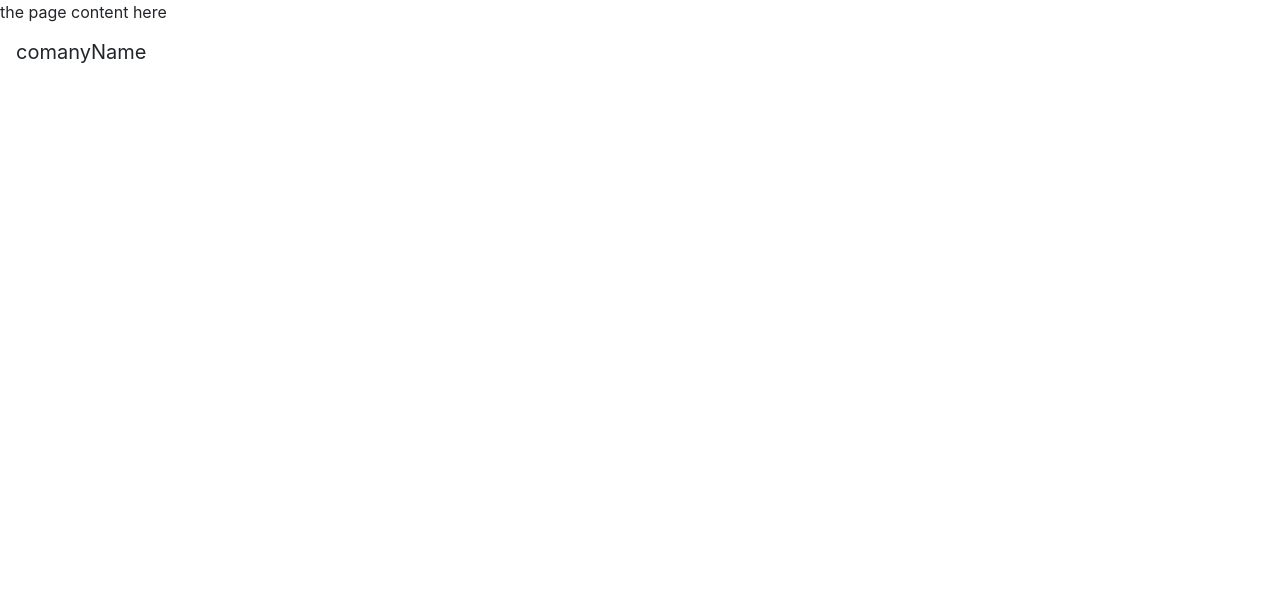
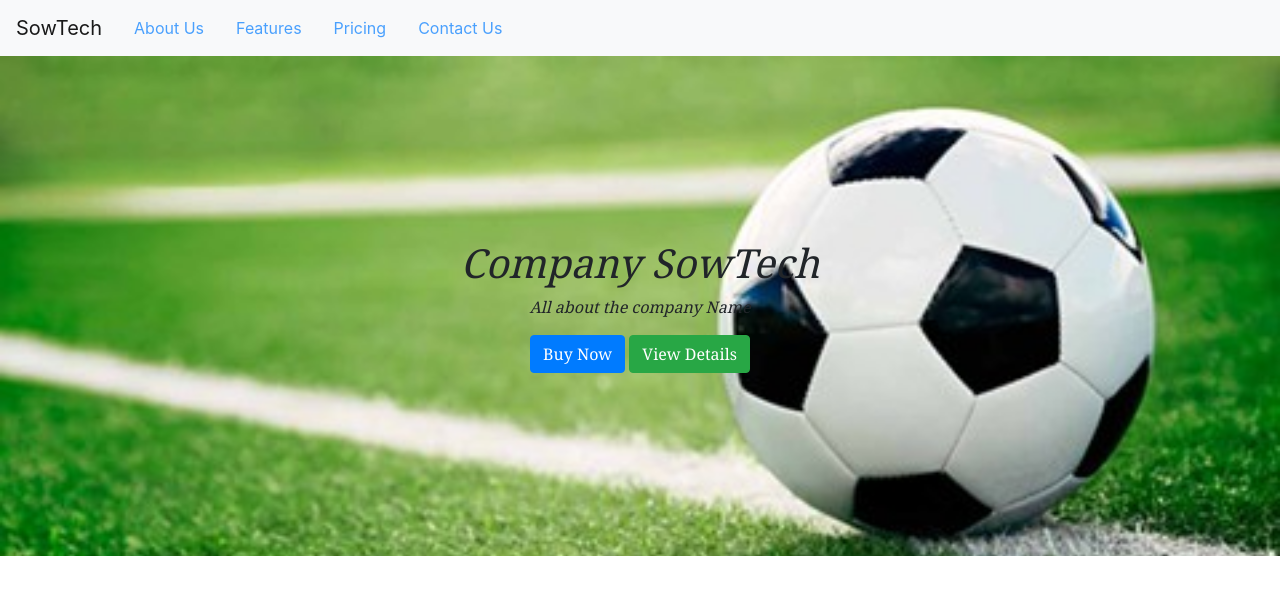
Before and after one commit to lamzosow/Hello-world, a plain HTML site: page Index.html in a window 1280 px wide. Drawn offline with nearby package versions, Linux system fonts and the light colour scheme.

Commit message:
styled header

```diff
--- a/Index.html
+++ b/Index.html
@@ -1,25 +1,62 @@
 <!DOCTYPE html>
 <html>
-     <head>
-     <link rel="stylesheet" href="https://stackpath.bootstrapcdn.com/bootstrap/4.1.3/css/bootstrap.min.css" integrity="sha384-MCw98/SFnGE8fJT3GXwEOngsV7Zt27NXFoaoApmYm81iuXoPkFOJwJ8ERdknLPMO" crossorigin="anonymous">
+    <head>
+        <link href="https://fonts.googleapis.com/css?family=Noto+Serif" rel="stylesheet">
+         <title>my blog </title>
+         <link rel="stylesheet" type="text/css" href="style.css">
+         <link rel="stylesheet" href="https://stackpath.bootstrapcdn.com/bootstrap/4.1.3/css/bootstrap.min.css" integrity="sha384-MCw98/SFnGE8fJT3GXwEOngsV7Zt27NXFoaoApmYm81iuXoPkFOJwJ8ERdknLPMO" crossorigin="anonymous">
+    </head>
+      <body>
 
-    <title>my blog</title>
-    </head>
-     <body>
-    <script src="https://code.jquery.com/jquery-3.3.1.slim.min.js" integrity="sha384-q8i/X+965DzO0rT7abK41JStQIAqVgRVzpbzo5smXKp4YfRvH+8abtTE1Pi6jizo" crossorigin="anonymous"></script>
-     <script src="https://cdnjs.cloudflare.com/ajax/libs/popper.js/1.14.3/umd/popper.min.js" integrity="sha384-ZMP7rVo3mIykV+2+9J3UJ46jBk0WLaUAdn689aCwoqbBJiSnjAK/l8WvCWPIPm49" crossorigin="anonymous"></script>
-     <script src="https://stackpath.bootstrapcdn.com/bootstrap/4.1.3/js/bootstrap.min.js" integrity="sha384-ChfqqxuZUCnJSK3+MXmPNIyE6ZbWh2IMqE241rYiqJxyMiZ6OW/JmZQ5stwEULTy" crossorigin="anonymous"></script>
-    the page content here
-    </body>
-    <body>
-        <!--Navbar-->
-        <nav class="navbar" navbar-expand-lg fixed-top navbar-light bg-light">
+        <script src="https://code.jquery.com/jquery-3.3.1.slim.min.js" integrity="sha384-q8i/X+965DzO0rT7abK41JStQIAqVgRVzpbzo5smXKp4YfRvH+8abtTE1Pi6jizo" crossorigin="anonymous"></script>
+        <script src="https://cdnjs.cloudflare.com/ajax/libs/popper.js/1.14.3/umd/popper.min.js" integrity="sha384-ZMP7rVo3mIykV+2+9J3UJ46jBk0WLaUAdn689aCwoqbBJiSnjAK/l8WvCWPIPm49" crossorigin="anonymous"></script>
+        <script src="https://stackpath.bootstrapcdn.com/bootstrap/4.1.3/js/bootstrap.min.js" integrity="sha384-ChfqqxuZUCnJSK3+MXmPNIyE6ZbWh2IMqE241rYiqJxyMiZ6OW/JmZQ5stwEULTy" crossorigin="anonymous"></script>
 
-            <a class="navbar-brand" href"#">comanyName</a>
-            <button class="navbar-toggler" type=button" data-toggle="collapse" data-target="#navberNav">
-                <span class="navber-toogler-icon"></span>
-            </button>
-        </nav>
-    </body>
+        <!--navbar-->
+         <nav class="navbar navbar-expand-lg navbar-light bg-light">
+             <!--Company Name or brand-->
+  <a class="navbar-brand" href="#">SowTech</a>
+   <!--button that will appear when the screen size is too narrow to display full nav bar-->
+  <button class="navbar-toggler" type="button" data-toggle="collapse" data-target="#navbarNavAltMarkup" aria-controls="navbarsupportedcontent" aria-expanded="false" aria-label="Toggle navigation">
 
+  <span class="navbar-toggler-icon"></span>
+
+  </button>
+  <!--Nav Items-->
+  <div class="collapse navbar-collapse" Justify-content-end" id="navbar">
+
+
+
+      <a class="nav-link" href="#">About Us</a>
+
+
+      <a class=" nav-link" href="#">Features</a>
+
+
+      <a class="nav-link" href="#">Pricing</a>
+
+
+      <a class=" nav-link" href="#">Contact Us</a>
+
+
+  </div>
+
+</nav>
+
+
+
+         <!--Header-->
+         <header class="d-flex align-items-center">
+           <div class="container">
+
+
+
+                 <h1> <i>Company SowTech</i></h1>
+                 <p><i> All about the company Name</i></p>
+
+                 <button type="button" class="btn btn-primary">Buy Now</button>
+                 <button type="button" class="btn btn-success">View Details</button>
+             </div>
+         </header>
+     </body>
 </html>
--- /dev/null
+++ b/style.css
@@ -0,0 +1,24 @@
+.nav-link {
+     opacity:0.7;
+}
+
+.nav-link:hover {
+     opacity:  1;
+     background-color: #eee !important;
+}
+
+header {
+    /*Sizing of the element*/
+    height:  500px;
+    width: 100%;
+    /*Set and adjust background image*/
+    background-image: url("soccer.jpg");
+    background-size: cover;
+
+    /*Center the text*/
+    text-align: center;
+    font-family: 'Noto Serif', serif;
+}
+header p {
+    /* Add the front-style property here*/
+}
```
Also changed, not shown: soccer.jpg (added).
